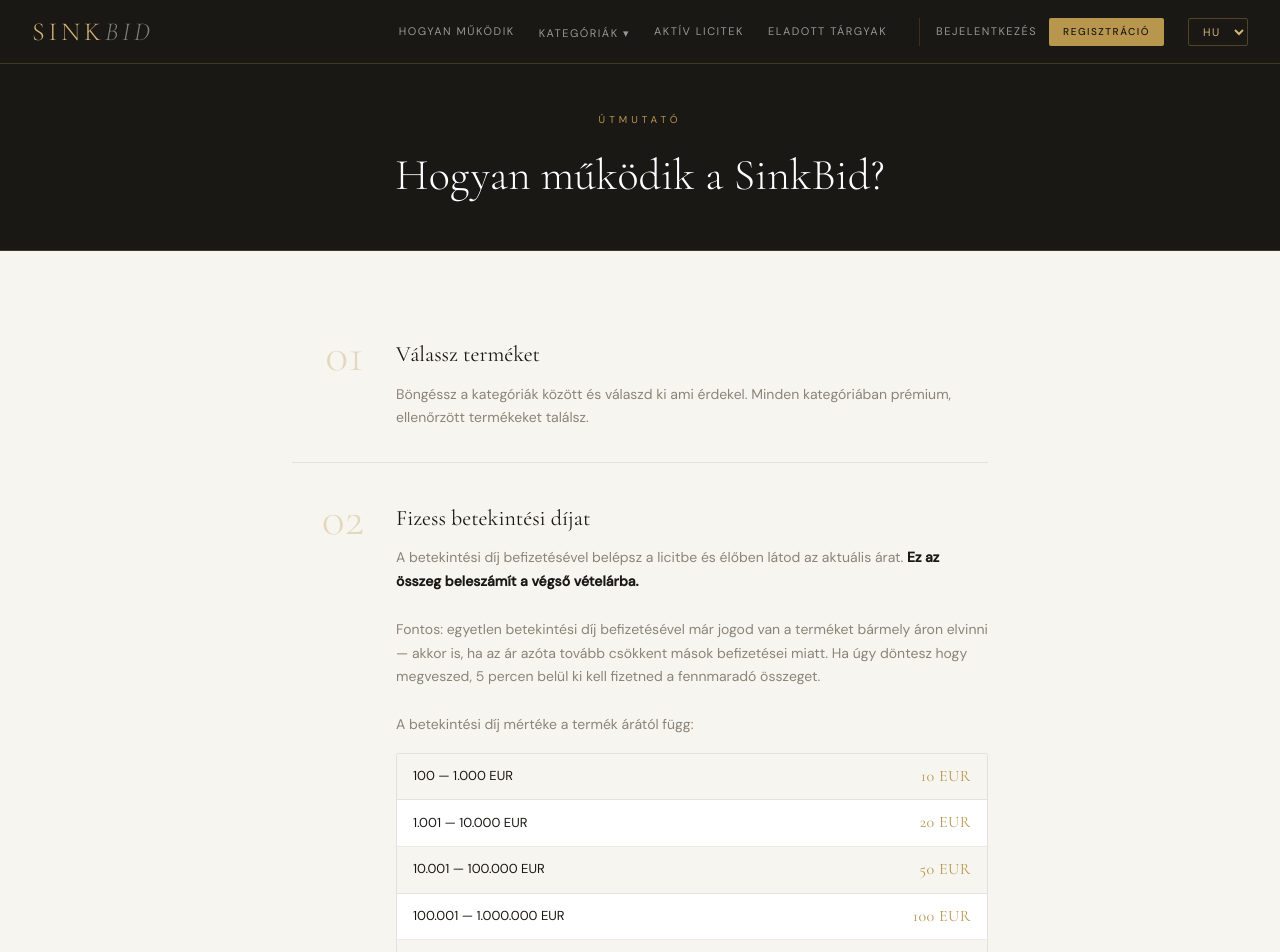
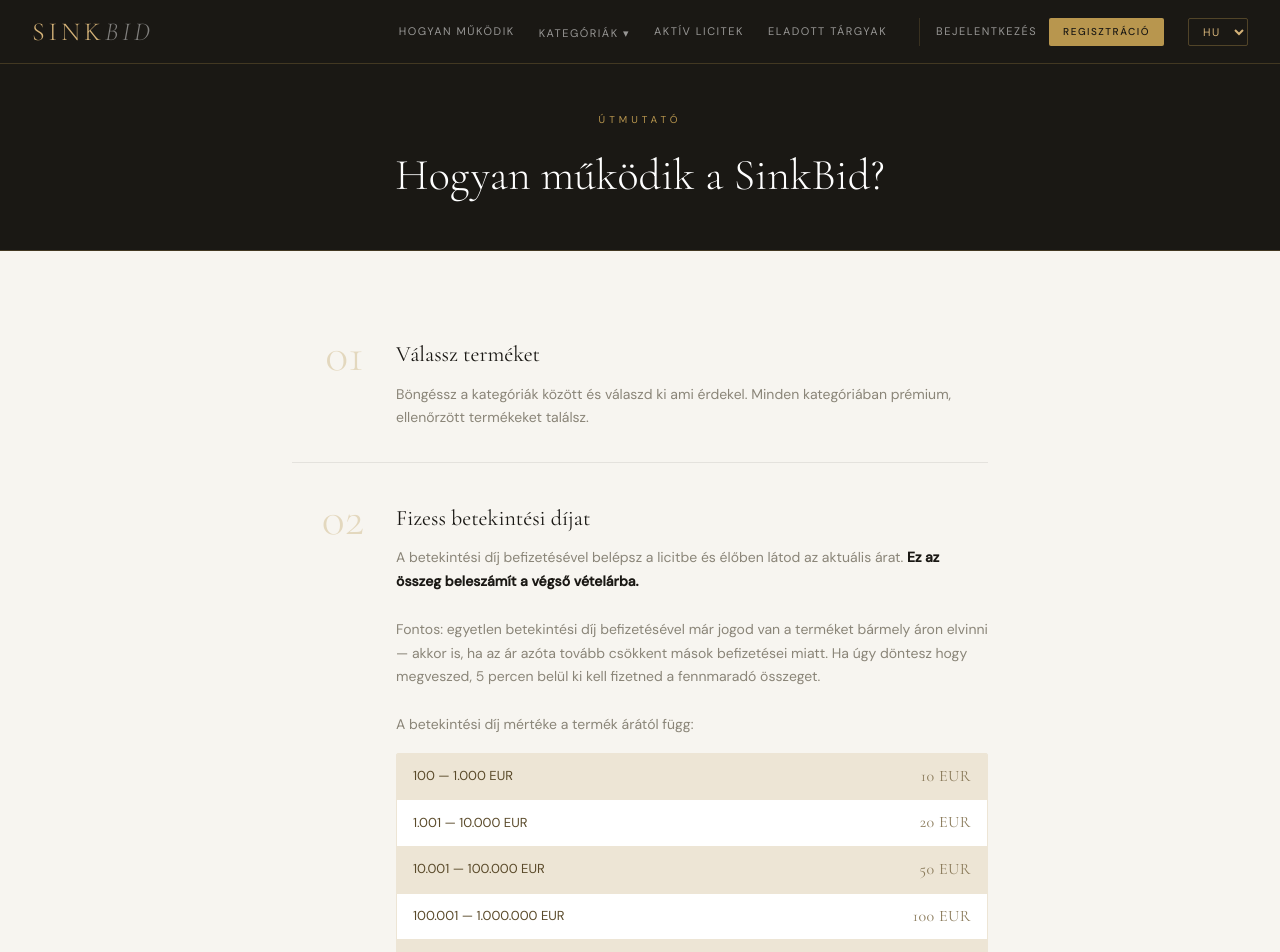
Before and after one commit to istvanlaha/SinkBid, a React (Vite) app: page /how in a window 1280 px wide. Shown: the top 952 px of the page. Built offline with nearby package versions, Linux system fonts and the light colour scheme.

Commit message:
Update HowItWorks.module.css

```diff
--- a/src/pages/HowItWorks.module.css
+++ b/src/pages/HowItWorks.module.css
@@ -200,4 +200,20 @@
 .exRowTotal span:last-child {
   color: var(--gold);
   font-weight: 500;
+}.bidStepTable {
+  background: var(--sand);
+  border: 0.5px solid var(--sand-mid);
 }
+
+.bidStepRow {
+  border-bottom-color: var(--sand-mid);
+  color: var(--sand-text);
+}
+
+.bidStepRow:nth-child(odd) {
+  background: var(--sand-mid);
+}
+
+.bidStepVal {
+  color: var(--sand-dark);
+}
```
